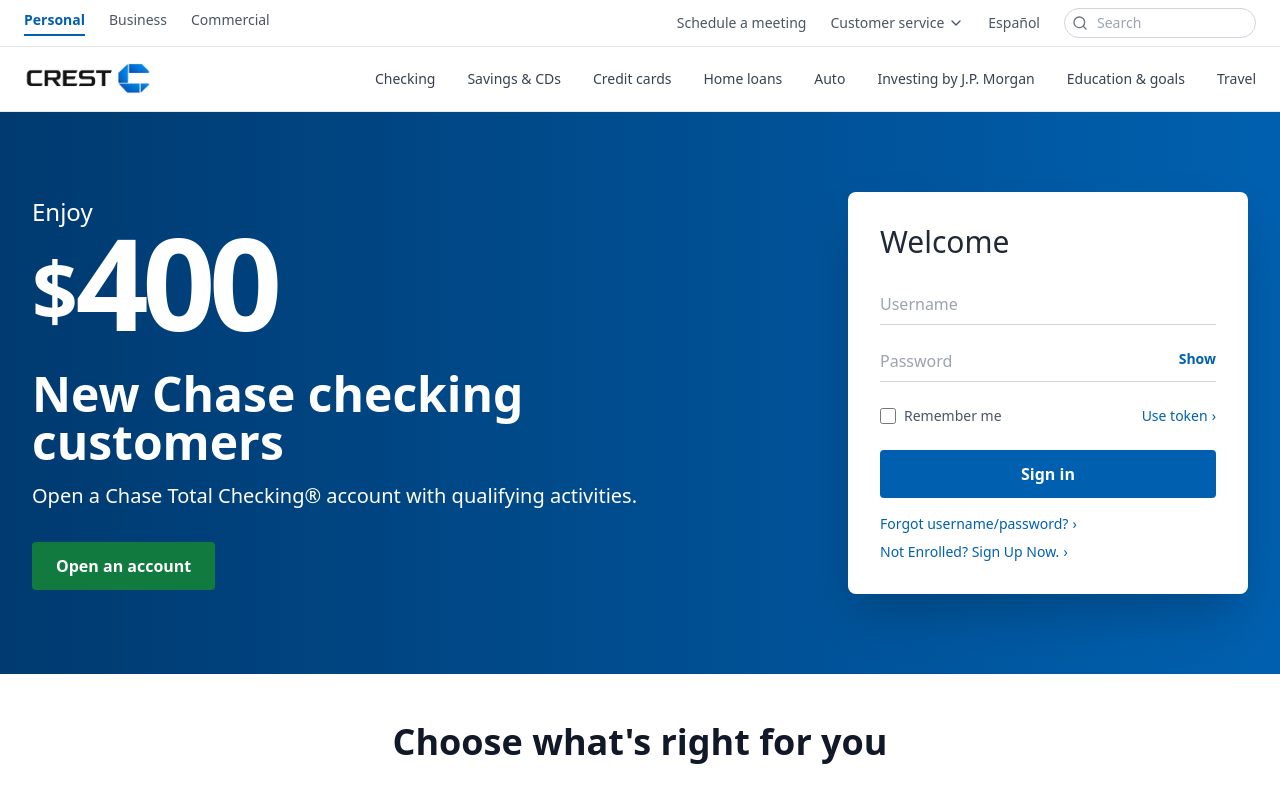
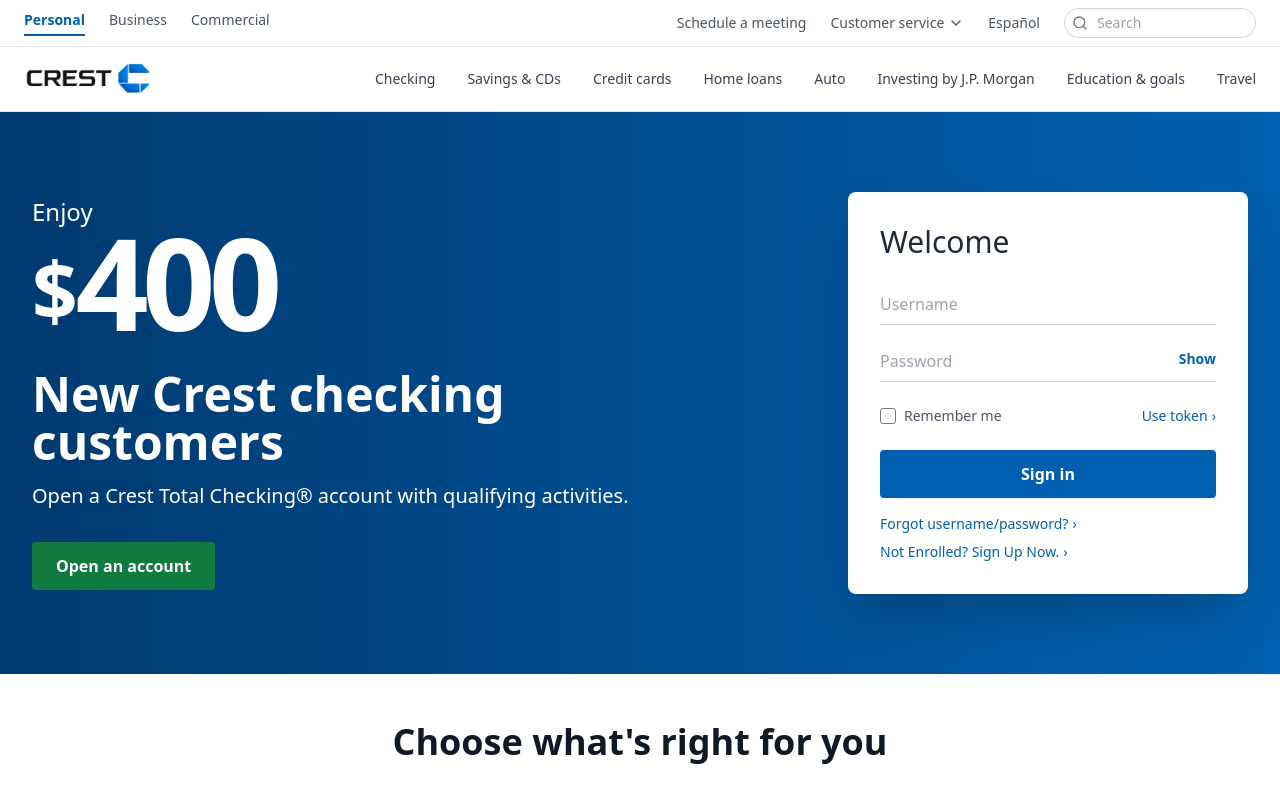
Before and after one commit to neoncrypto6-del/crestbank, a React (Vite) app: page / in a window 1280 px wide. Shown: the top 800 px of the page. Built offline with nearby package versions, Linux system fonts and the light colour scheme.

Commit message:
Update HeroBanner text from Chase to Crest

```diff
--- a/src/components/HeroBanner.tsx
+++ b/src/components/HeroBanner.tsx
@@ -48,11 +48,11 @@ export function HeroBanner() {
             </h1>
           </div>
           <h2 className="text-3xl md:text-4xl lg:text-5xl font-semibold mb-4 leading-tight">
-            New Chase checking
+            New Crest checking
             <br className="hidden md:block" /> customers
           </h2>
           <p className="text-lg md:text-xl mb-8 max-w-2xl font-light">
-            Open a Chase Total Checking® account with qualifying activities.
+            Open a Crest Total Checking® account with qualifying activities.
           </p>
           <a
             href="#/enroll"
```
